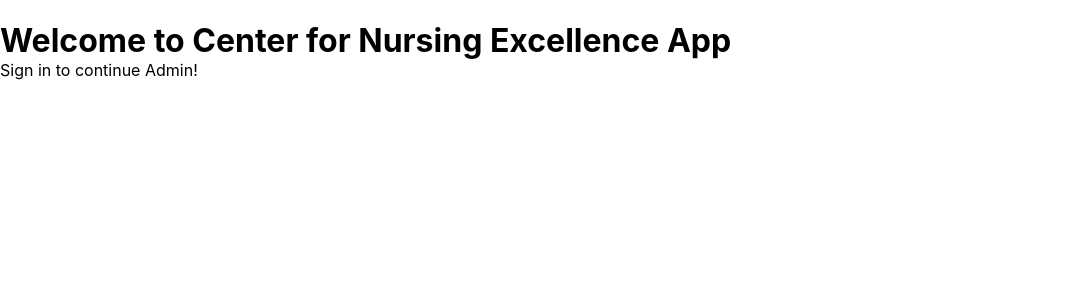
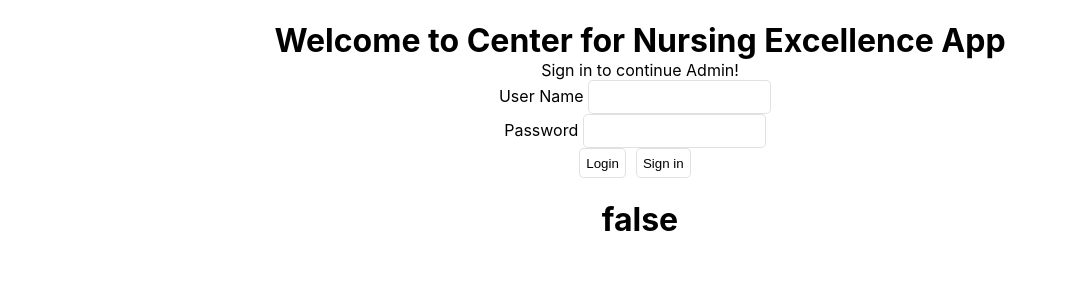
Before and after one commit to gda975/JustInTime, a React (Create React App) app in the folder admin-app/: page / in a window 1280 px wide. Shown: the top 300 px of the page, without its empty margins (0-1067 px from the left). Built offline with nearby package versions, Linux system fonts and the light colour scheme; no server answers; the database is empty.

Commit message:
Added simple login with restriction

```diff
--- a/admin-app/src/App.js
+++ b/admin-app/src/App.js
@@ -27,10 +27,11 @@ function App() {
     }, [data, globalCategory])
 
     return (
-        !login ? <div>
-            <LoginPage/>
-        </div> :
-            <div className="App">
+        <div className="App">
+            {!login ? <div>
+                <LoginPage callback = {setLogin} />
+            </div> :
+            <div>
                 <h1>
                     Center for Nursing Excellence
                 </h1>
@@ -41,7 +42,8 @@ function App() {
                 <InsertAtom category={globalCategory} setEntries={setEntries} setCategory={setCategory} />
                 <br></br>
                 <Feed setCategory={setCategory} globalEntries={feed} />
-            </div>
+            </div>}
+        </div>
     );
 }
 
--- a/admin-app/src/FirebaseAPI.js
+++ b/admin-app/src/FirebaseAPI.js
@@ -25,7 +25,7 @@ const dbRef = ref(getDatabase());
 //testing login
 // Initialize Firebase Authentication and get a reference to the service
 function logIn(callback) {
-    const auth = getAuth(app)
+    /* const auth = getAuth(app)
     const provider = new GoogleAuthProvider();
     signInWithPopup(auth, provider)
         .then((result) => {
@@ -45,7 +45,7 @@ function logIn(callback) {
             // The AuthCredential type that was used.
             const credential = GoogleAuthProvider.credentialFromError(error);
             // ...
-        });
+        }); */
 }
 
 // GET APIs
--- /dev/null
+++ b/admin-app/src/Login/LoginFirebase.js
@@ -0,0 +1,39 @@
+import { getAuth, createUserWithEmailAndPassword, signInWithEmailAndPassword } from "firebase/auth";
+
+
+export default function handleLogin(boolean, email, password, callback) {
+    if (email == null || email == "") {
+        throw "Invalid Login"
+    }
+    const auth = getAuth();
+    if (boolean) {
+        createUserWithEmailAndPassword(auth, email, password)
+            .then((userCredential) => {
+                // Signed in
+                const user = userCredential.user;
+                alert(user);
+                // ...
+            })
+            .catch((error) => {
+                const errorCode = error.code;
+                const errorMessage = error.message;
+                // ..
+            });
+    } else {
+        signInWithEmailAndPassword(auth, email, password)
+            .then((userCredential) => {
+                // Signed in
+                const user = userCredential.user;
+                console.log(user);
+                callback(true);
+                // ...
+            })
+            .catch((error) => {
+                const errorCode = error.code;
+                const errorMessage = error.message;
+                alert("Wrong Password!");
+            });
+    }
+
+
+}
--- a/admin-app/src/Login/LoginPage.js
+++ b/admin-app/src/Login/LoginPage.js
@@ -1,10 +1,37 @@
-export default function LoginPage(){
+import { useState } from "react";
+import handleLogin from "./LoginFirebase";
 
+export default function LoginPage(props) {
+    let [newUser, setNewUser] = useState(false);
+
+
+    function getSubmit(e) {
+        e.preventDefault();
+        console.log(e.target[0].value)
+        console.log(e.target[1].value)
+        handleLogin(newUser, e.target[0].value, e.target[1].value, props.callback);
+        return false;
+    }
+
+    function handleNew(e) {
+        setNewUser(!newUser);
+    }
     return (
         <div>
             <h1>Welcome to Center for Nursing Excellence App</h1>
             <div id="firebaseui-auth-container"></div>
             <div id="loader">Sign in to continue Admin!</div>
+
+            <form onSubmit={getSubmit}>
+                <label>User Name </label>
+                <input type="text" minlength="3" required></input><br></br>
+                <label>Password </label>
+                <input type="password" minlength="3" required></input><br></br>
+                <button type="submit">Login</button>
+                <button type="button" onClick={handleNew}>Sign in</button>
+            </form>
+
+            <h1>{newUser + ""}</h1>
         </div>
     )
 }
```
